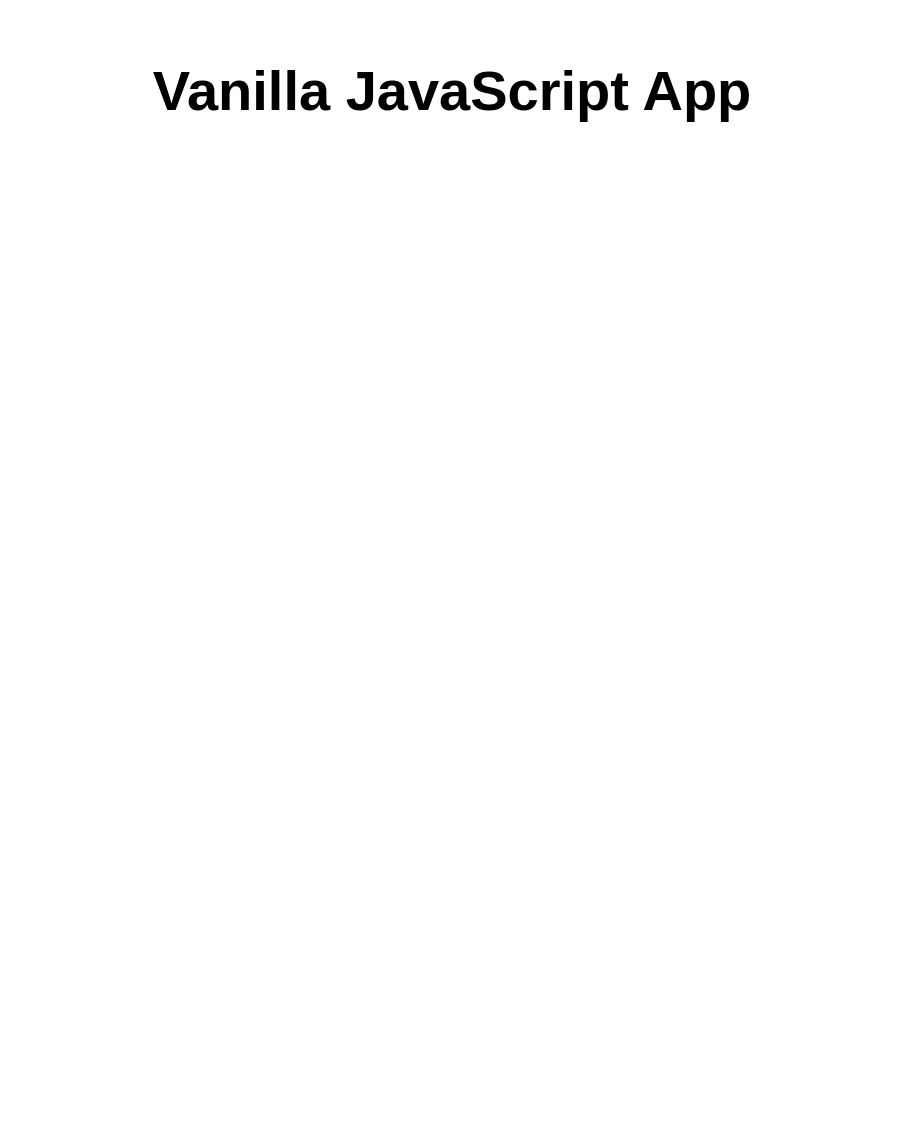
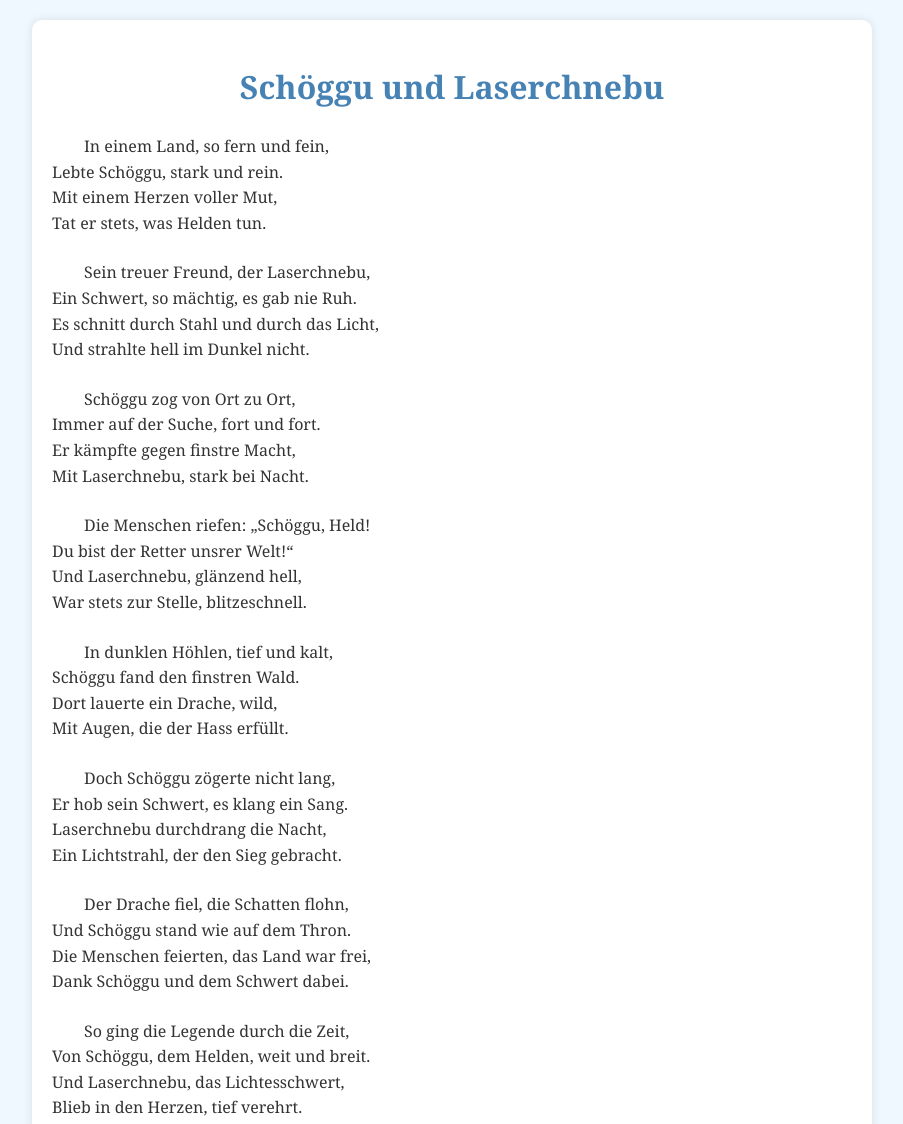
Before and after one commit to felixpattern/my-first-static-web-app, a website: page src/index.html in a window 1280 px wide. Shown: the top 1124 px of the page, without its empty margins (188-1091 px from the left). Before the commit the page ends 800 px from the top, so only its background shows below. Drawn offline with Linux system fonts and the light colour scheme.

Commit message:
Update index.html

```diff
--- a/src/index.html
+++ b/src/index.html
@@ -1,17 +1,78 @@
 <!DOCTYPE html>
-<html lang="en">
+<html lang="de">
+<head>
+    <meta charset="UTF-8">
+    <meta name="viewport" content="width=device-width, initial-scale=1.0">
+    <title>Gedicht: Schöggu und Laserchnebu</title>
+    <style>
+        body {
+            background-color: #f0f8ff;
+            color: #333;
+            font-family: 'Georgia', serif;
+            line-height: 1.6;
+            margin: 0;
+            padding: 20px;
+        }
+        .container {
+            max-width: 800px;
+            margin: 0 auto;
+            padding: 20px;
+            background-color: #fff;
+            box-shadow: 0 0 10px rgba(0,0,0,0.1);
+            border-radius: 10px;
+        }
+        h1 {
+            text-align: center;
+            color: #4682b4;
+        }
+        p {
+            text-indent: 2em;
+            margin: 0 0 1.5em 0;
+        }
+    </style>
+</head>
+<body>
+    <div class="container">
+        <h1>Schöggu und Laserchnebu</h1>
+        <p>In einem Land, so fern und fein,<br>
+        Lebte Schöggu, stark und rein.<br>
+        Mit einem Herzen voller Mut,<br>
+        Tat er stets, was Helden tun.</p>
 
-<head>
-  <meta charset="UTF-8">
-  <meta name="viewport" content="width=device-width, initial-scale=1.0">
-  <link rel="stylesheet" href="styles.css">
-  <title>Vanilla JavaScript App</title>
-</head>
+        <p>Sein treuer Freund, der Laserchnebu,<br>
+        Ein Schwert, so mächtig, es gab nie Ruh.<br>
+        Es schnitt durch Stahl und durch das Licht,<br>
+        Und strahlte hell im Dunkel nicht.</p>
 
-<body>
-  <main>
-    <h1>Vanilla JavaScript App</h1>
-  </main>
+        <p>Schöggu zog von Ort zu Ort,<br>
+        Immer auf der Suche, fort und fort.<br>
+        Er kämpfte gegen finstre Macht,<br>
+        Mit Laserchnebu, stark bei Nacht.</p>
+
+        <p>Die Menschen riefen: „Schöggu, Held!<br>
+        Du bist der Retter unsrer Welt!“<br>
+        Und Laserchnebu, glänzend hell,<br>
+        War stets zur Stelle, blitzeschnell.</p>
+
+        <p>In dunklen Höhlen, tief und kalt,<br>
+        Schöggu fand den finstren Wald.<br>
+        Dort lauerte ein Drache, wild,<br>
+        Mit Augen, die der Hass erfüllt.</p>
+
+        <p>Doch Schöggu zögerte nicht lang,<br>
+        Er hob sein Schwert, es klang ein Sang.<br>
+        Laserchnebu durchdrang die Nacht,<br>
+        Ein Lichtstrahl, der den Sieg gebracht.</p>
+
+        <p>Der Drache fiel, die Schatten flohn,<br>
+        Und Schöggu stand wie auf dem Thron.<br>
+        Die Menschen feierten, das Land war frei,<br>
+        Dank Schöggu und dem Schwert dabei.</p>
+
+        <p>So ging die Legende durch die Zeit,<br>
+        Von Schöggu, dem Helden, weit und breit.<br>
+        Und Laserchnebu, das Lichtesschwert,<br>
+        Blieb in den Herzen, tief verehrt.</p>
+    </div>
 </body>
-
 </html>
```
